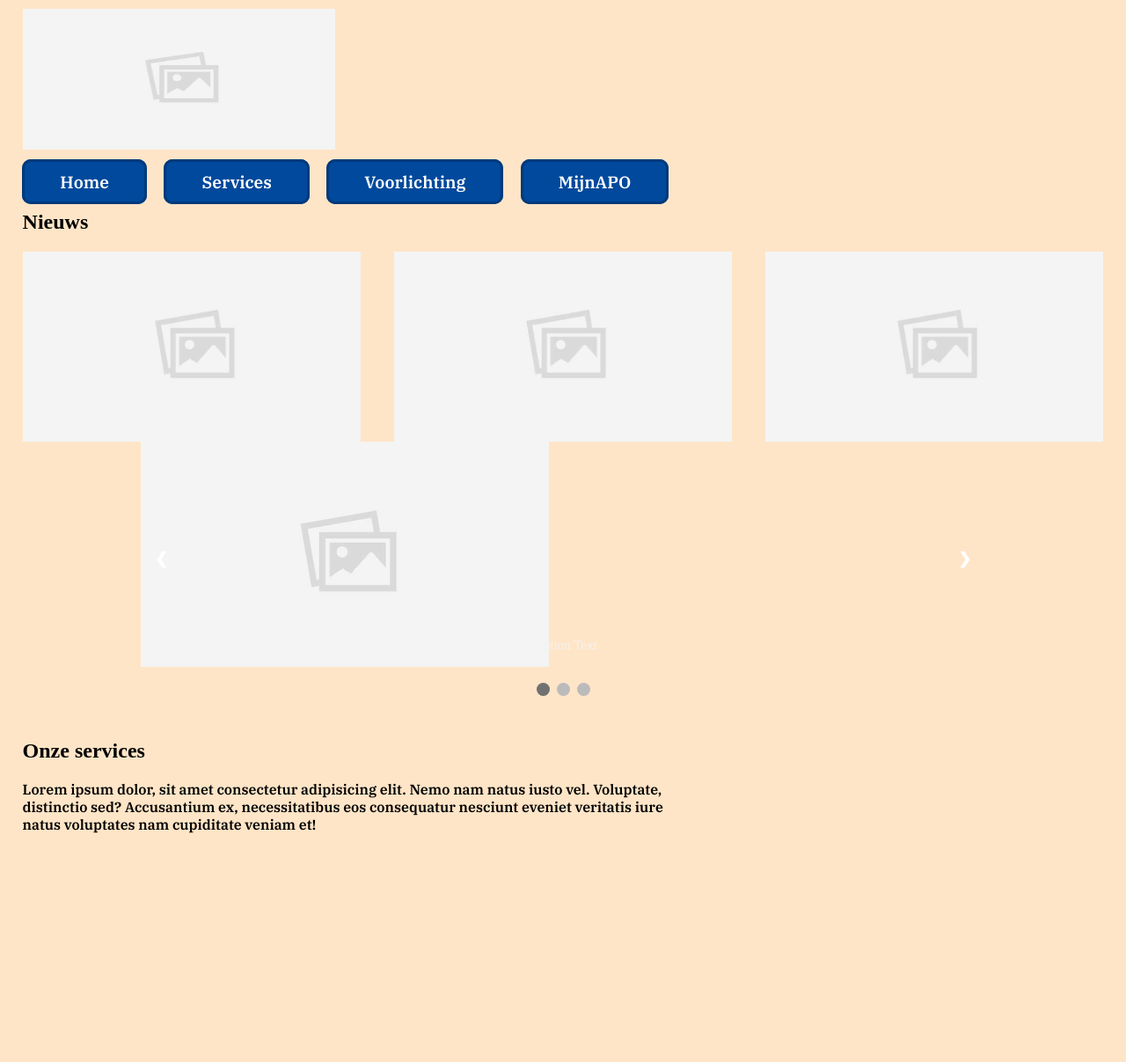
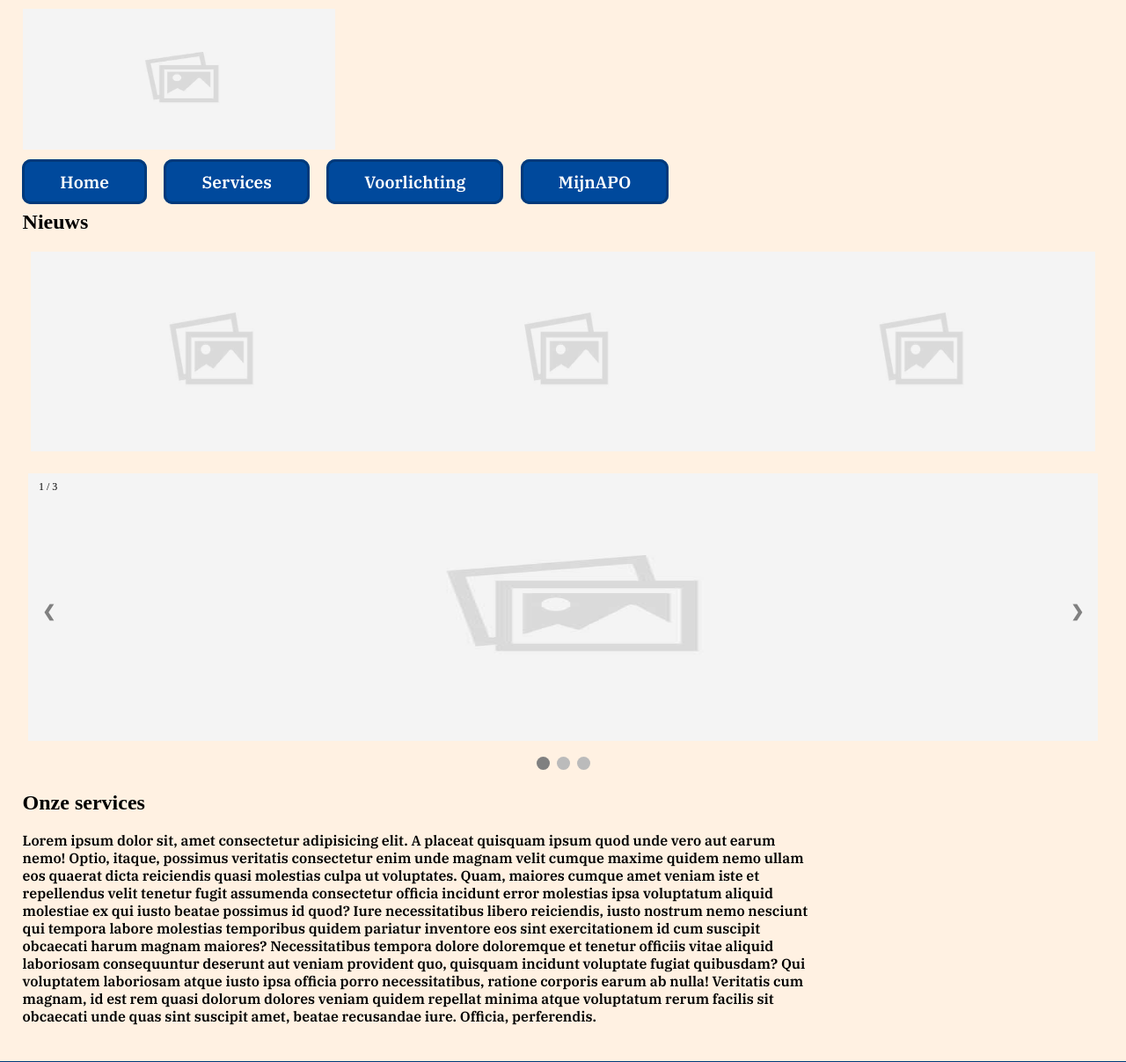
Before and after one commit to iolite312/Apotheek, a PHP site: page / in a window 1280 px wide. Shown: the top 1207 px of the page at 88% size. Before the commit the page ends 947 px from the top, so only its background shows below. Run offline with PHP 8.4, Linux system fonts and the light colour scheme.

Commit message:
slide fix and footer added

```diff
--- a/PHP/Footer.php
+++ b/PHP/Footer.php
@@ -0,0 +1,19 @@
+<div class="footerbackground">
+    <div>
+        <h2 class="footerh">Openingstijden</h2>
+        <p class="footert">ma 00:00-00:00</p>
+        <p class="footert">di 00:00-00:00</p>
+        <p class="footert">wo 00:00-00:00</p>
+        <p class="footert">do 00:00-00:00</p>
+        <p class="footert">vr 00:00-00:00</p>
+        <p class="footert">za 00:00-00:00</p>
+        <p class="footert">zo 00:00-00:00</p>
+    </div>
+    <div>
+        <h2 class="contacth">Over Ons</h2>
+        <p class="contactt">Lorem, ipsum dolor sit amet consectetur adipisicing elit. Ducimus, libero consequuntur.</p>
+    </div>
+    <div>
+        <iframe src="https://www.google.com/maps/embed?pb=!1m18!1m12!1m3!1d3802.9471680610595!2d4.7949652913015415!3d52.78510496483071!2m3!1f0!2f0!3f0!3m2!1i1024!2i768!4f13.1!3m3!1m2!1s0x47cf4e258ca8ccdb%3A0x3272ca6e663a9bac!2sROC%20Kop%20Noord-Holland!5e0!3m2!1snl!2snl!4v1644928675404!5m2!1snl!2snl" width="300" height="300" style="border:0;" allowfullscreen="" loading="lazy"></iframe>
+    </div>
+</div>
--- /dev/null
+++ b/PHP/slideshow.php
@@ -0,0 +1,28 @@
+<div class="slideshow-container">
+
+    <div class="mySlides fade">
+        <div class="numbertext">1 / 3</div>
+        <img class="slide-image" src="./img/placeholderimg.jpg">
+    </div>
+
+    <div class="mySlides fade">
+        <div class="numbertext">2 / 3</div>
+        <img class="slide-image" src="./img/Schermafbeelding 2022-02-10 105447.png">
+    </div>
+
+    <div class="mySlides fade">
+        <div class="numbertext">3 / 3</div>
+        <img class="slide-image" src="./img/placeholderimg.jpg">
+    </div>
+
+    <a class="prev" onclick="plusSlides(-1)">&#10094;</a>
+    <a class="next" onclick="plusSlides(1)">&#10095;</a>
+
+</div>
+<br>
+
+<div class="Dots" style="text-align:center">
+    <span class="dot" onclick="currentSlide(1)"></span>
+    <span class="dot" onclick="currentSlide(2)"></span>
+    <span class="dot" onclick="currentSlide(3)"></span>
+</div>
--- a/css/global.css
+++ b/css/global.css
@@ -3,10 +3,13 @@ body {
   padding: 0;
 }
 :root {
-  --background: #ffe5c7;
+  --background: #fff1e2;
   /* --background: #ff0000; */
   --navbarborder: #003a7b;
   --navbarbackground: #00499c;
+  --footerbackground: #003a7b;
+  --footerborder: #00499c;
+  --dot: gray;
 }
 @font-face {
     font-family: IBM;
--- a/css/index.css
+++ b/css/index.css
@@ -4,18 +4,19 @@
   margin: 10px 0px 10px 2vw;
 }
 .textwidth {
-  max-width: 60vw;
+  max-width: 70vw;
   font-family: IBM;
+  padding-bottom: 25px;
 }
 .newsplaceholder {
-  max-width: 30vw;
+  max-width: 31.5vw;
   aspect-ratio: 16/9;
 }
 .news {
   display: flex;
   flex-direction: row;
   align-content: center;
-  justify-content: space-between;
+  justify-content: center;
   margin: 0px 2vw 0px 2vw;
   position: relative;
 }
--- a/css/slideshow.css
+++ b/css/slideshow.css
@@ -1,31 +1,36 @@
-* {box-sizing:border-box}
+.mySlides {
+    display: none;
+    aspect-ratio: 4/1;
+}
+
+.slide-image {
+    vertical-align: middle;
+    width: 100%;
+    height: 100%;
+}
+
 
 /* Slideshow container */
+
 .slideshow-container {
-  max-width: 75%;
+    max-width: 95%;
     position: relative;
+    top: 25px;
     margin: auto;
-  max-height: 20vw;
 }
 
-/* Hide the images by default */
-.mySlides {
-  display: none;
-}
-.img {
-    max-width: 100%;
-    max-height: 20vw;
-}
 
 /* Next & previous buttons */
-.prev, .next {
+
+.prev,
+.next {
     cursor: pointer;
     position: absolute;
     top: 50%;
     width: auto;
+    padding: 16px;
     margin-top: -22px;
-  padding: 16px;
-  color: white;
+    color: var(--dot);
     font-weight: bold;
     font-size: 18px;
     transition: 0.6s ease;
@@ -33,18 +38,25 @@
     user-select: none;
 }
 
+
 /* Position the "next button" to the right */
+
 .next {
     right: 0;
     border-radius: 3px 0 0 3px;
 }
 
+
 /* On hover, add a black background color with a little bit see-through */
-.prev:hover, .next:hover {
-  background-color: rgba(0,0,0,0.8);
+
+.prev:hover,
+.next:hover {
+    background-color: rgba(0, 0, 0, 0.8);
 }
 
+
 /* Caption text */
+
 .text {
     color: #f2f2f2;
     font-size: 15px;
@@ -55,16 +67,20 @@
     text-align: center;
 }
 
+
 /* Number text (1/3 etc) */
+
 .numbertext {
-  color: #f2f2f2;
+    color: #000000;
     font-size: 12px;
     padding: 8px 12px;
     position: absolute;
     top: 0;
 }
 
+
 /* The dots/bullets/indicators */
+
 .dot {
     cursor: pointer;
     height: 15px;
@@ -74,13 +90,18 @@
     border-radius: 50%;
     display: inline-block;
     transition: background-color 0.6s ease;
+    position: relative;
+    top: 25px;
 }
 
-.active, .dot:hover {
-  background-color: #717171;
+.Dots .active,
+.dot:hover {
+    background-color: var(--dot);
 }
 
+
 /* Fading animation */
+
 .fade {
     -webkit-animation-name: fade;
     -webkit-animation-duration: 1.5s;
@@ -89,11 +110,19 @@
 }
 
 @-webkit-keyframes fade {
-  from {opacity: .4}
-  to {opacity: 1}
+    from {
+        opacity: .4
+    }
+    to {
+        opacity: 1
+    }
 }
 
 @keyframes fade {
-  from {opacity: .4}
-  to {opacity: 1}
+    from {
+        opacity: .4
     }
+    to {
+        opacity: 1
+    }
+}
--- a/index.php
+++ b/index.php
@@ -24,43 +24,10 @@
         <img class="newsplaceholder" src="./img/placeholderimg.jpg" alt="news">
     </div>
     <script src="./js/slideshow.js" defer></script>
-    <!-- Slideshow container -->
-    <div class="slideshow-container">
-
-        <!-- Full-width images with number and caption text -->
-        <div class="mySlides fade">
-            <div class="numbertext">1 / 3</div>
-            <img class="img" src="./img/placeholderimg.jpg">
-            <div class="text">Caption Text</div>
-        </div>
-
-        <div class="mySlides fade">
-            <div class="numbertext">2 / 3</div>
-            <img class="img" src="./img/Schermafbeelding 2022-02-10 105447.png">
-            <div class="text">Caption Two</div>
-        </div>
-
-        <div class="mySlides fade">
-            <div class="numbertext">3 / 3</div>
-            <img class="img" src="./img/placeholderimg.jpg">
-            <div class="text">Caption Three</div>
-        </div>
-
-        <!-- Next and previous buttons -->
-        <a class="prev" onclick="plusSlides(-1)">&#10094;</a>
-        <a class="next" onclick="plusSlides(1)">&#10095;</a>
-    </div>
-    <br>
-
-    <!-- The dots/circles -->
-    <div style="text-align:center">
-        <span class="dot" onclick="currentSlide(1)"></span>
-        <span class="dot" onclick="currentSlide(2)"></span>
-        <span class="dot" onclick="currentSlide(3)"></span>
-    </div>
+    <?php include 'PHP/slideshow.php' ?>
     <div class="text2">
         <h2>Onze services</h2>
-        <p class="textwidth">Lorem ipsum dolor, sit amet consectetur adipisicing elit. Nemo nam natus iusto vel. Voluptate, distinctio sed? Accusantium ex, necessitatibus eos consequatur nesciunt eveniet veritatis iure natus voluptates nam cupiditate veniam et!</p>
+        <p class="textwidth">Lorem ipsum dolor sit, amet consectetur adipisicing elit. A placeat quisquam ipsum quod unde vero aut earum nemo! Optio, itaque, possimus veritatis consectetur enim unde magnam velit cumque maxime quidem nemo ullam eos quaerat dicta reiciendis quasi molestias culpa ut voluptates. Quam, maiores cumque amet veniam iste et repellendus velit tenetur fugit assumenda consectetur officia incidunt error molestias ipsa voluptatum aliquid molestiae ex qui iusto beatae possimus id quod? Iure necessitatibus libero reiciendis, iusto nostrum nemo nesciunt qui tempora labore molestias temporibus quidem pariatur inventore eos sint exercitationem id cum suscipit obcaecati harum magnam maiores? Necessitatibus tempora dolore doloremque et tenetur officiis vitae aliquid laboriosam consequuntur deserunt aut veniam provident quo, quisquam incidunt voluptate fugiat quibusdam? Qui voluptatem laboriosam atque iusto ipsa officia porro necessitatibus, ratione corporis earum ab nulla! Veritatis cum magnam, id est rem quasi dolorum dolores veniam quidem repellat minima atque voluptatum rerum facilis sit obcaecati unde quas sint suscipit amet, beatae recusandae iure. Officia, perferendis.</p>
     </div>
     <footer>
         <?php include 'PHP/Footer.php' ?>
```
Also changed, not shown: other parts of css/index.css (+31 -0 lines). Lines whose indentation alone changed are shown as unchanged.
